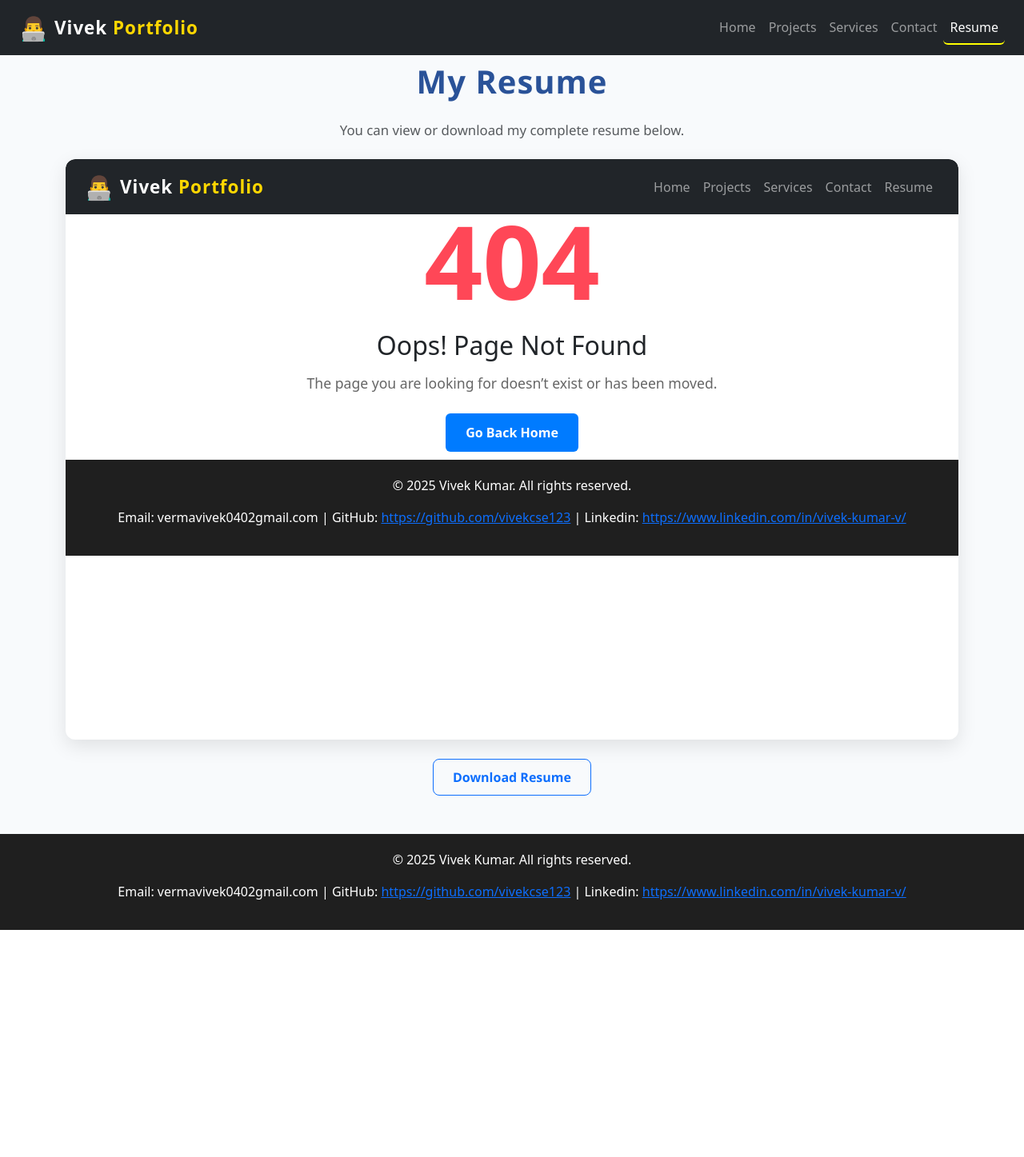
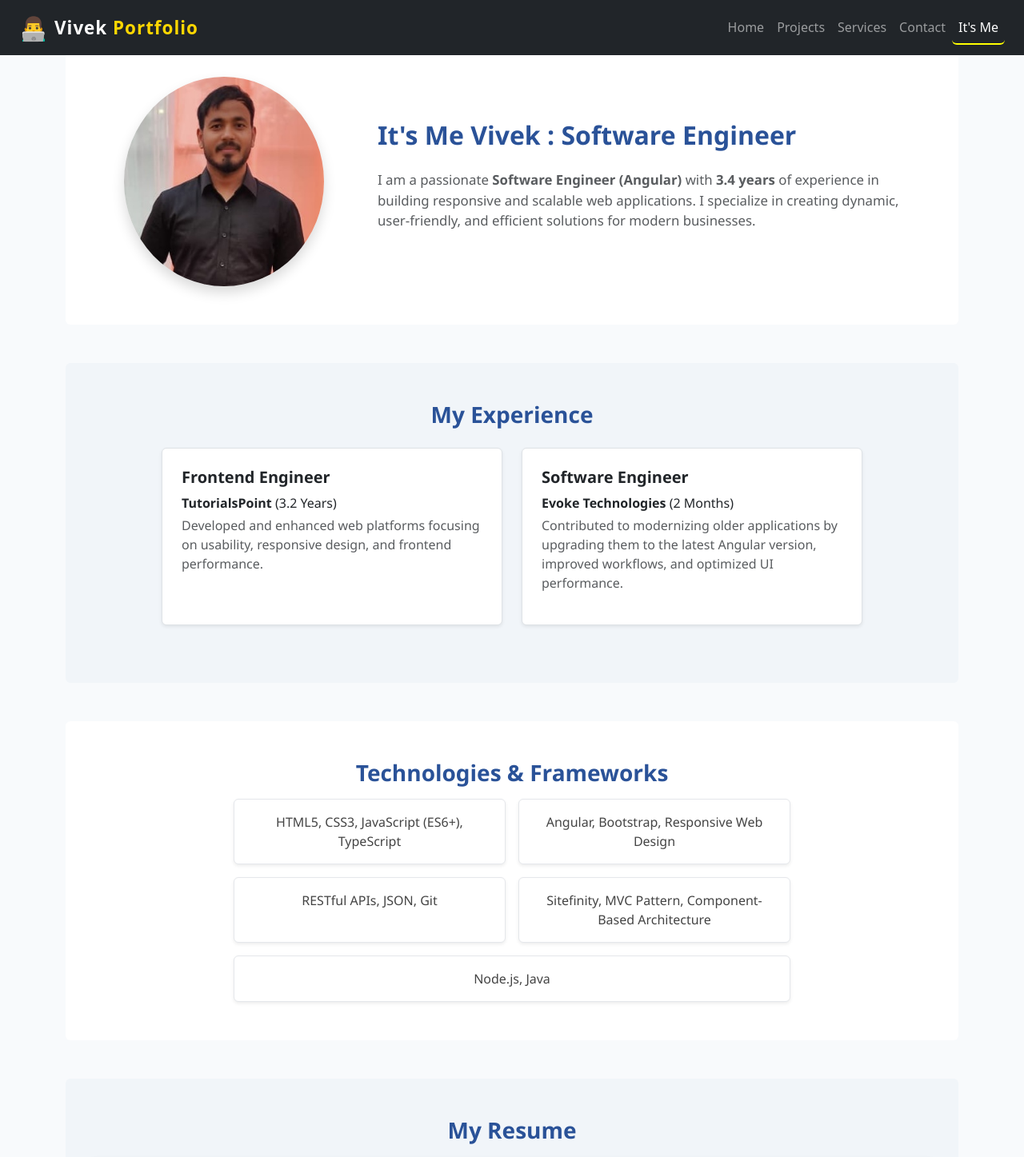
Before and after one commit to vivekcse123/Vivek_portfolio, an Angular app: page /resume in a window 1280 px wide. Shown: the top 1447 px of the page at 80% size. Before the commit the page ends 1163 px from the top, so only its background shows below. Built offline with nearby package versions, Linux system fonts and the light colour scheme.

Commit message:
Changes in Resume Component

```diff
--- a/src/app/app.routes.ts
+++ b/src/app/app.routes.ts
@@ -10,7 +10,7 @@ export const routes: Routes = [
     {path: '', redirectTo: 'home', pathMatch: 'full'},
     {path: 'home', component: HomeComponent, title: "Welcome to Vivek's Portfolio"},
     {path: 'project', component: ProjectsComponent, title: 'My Projects'},
-    {path: 'resume', component: ResumeComponent, title: 'Vivek\'s Resume'},
+    {path: 'resume', component: ResumeComponent, title: 'It\'s Me'},
     {path: 'services', component: ServicesComponent, title: 'My Services'},
     {path: 'contact', component: ContactComponent, title: 'Contact Me'},
     {path: '**', component: PageNotFoundComponent, title: "Page not found!"}
--- a/src/app/home/home.component.html
+++ b/src/app/home/home.component.html
@@ -9,7 +9,7 @@
 
       <!-- Right: Image -->
       <div class="col-md-6 text-center mt-4 mt-md-0">
-        <img src="assets/images/photo.jpg" alt="Vivek Kumar" class="img-fluid rounded-circle hero-img" />
+        <img src="assets/images/myphoto.jpeg" alt="Vivek Kumar" class="img-fluid rounded-circle hero-img" />
       </div>
     </div>
   </div>
--- a/src/app/resume/resume.component.css
+++ b/src/app/resume/resume.component.css
@@ -1,41 +1,57 @@
 .resume-section {
   background-color: #f8fafc;
   font-family: 'Segoe UI', Tahoma, Geneva, Verdana, sans-serif;
-  padding: 60px 20px;
+  padding: 40px 0;
+  width: 100%;
 }
 
-.resume-section h2 {
-  font-size: 2.5rem;
-  font-weight: 700;
-  margin-bottom: 15px;
-  color: #2a5298;
-  letter-spacing: 1px;
-  margin: 30px 0px;
+.resume-section .container > div {
+  width: 100%;
+  margin: 0 auto 40px auto;
+  padding: 30px;
 }
 
-.resume-section p {
+.about-me-section {
+  background-color: #ffffff;
+}
+
+.experience-section {
+  background-color: #f1f5f9;
+}
+
+.skills-section {
+  background-color: #ffffff;
+}
+
+.resume-frame-section {
+  background-color: #f1f5f9;
+}
+
+.resume-section h2,
+.resume-section h3 {
+  font-weight: 700;
+  color: #2a5298;
+  margin-bottom: 20px;
+}
+
+.about-me-section p {
   font-size: 1.05rem;
   color: #555;
-  max-width: 700px;
-  margin: 0 auto 30px;
 }
 
-.resume-frame {
-  background: #ffffff;
-  border-radius: 12px;
-  box-shadow: 0 8px 24px rgba(0, 0, 0, 0.1);
-  overflow: hidden;
-  transition: all 0.3s ease-in-out;
+.skills-section .list-group-item {
+  border: none;
+  padding-left: 0;
+  font-size: 1rem;
+  color: #444;
 }
 
-.resume-frame iframe {
+.resume-frame-section iframe {
   width: 100%;
-  height: 720px;
-  border: none;
-  border-radius: 12px;
+  height: 650px;
+  border-radius: 8px;
 }
 
-/* Download button styling */
 .resume-section .btn {
   font-size: 1rem;
   padding: 10px 30px;
@@ -43,20 +59,37 @@
   border-radius: 8px;
   transition: all 0.3s ease-in-out;
 }
+.skill-box {
+  background: #ffffff;
+  border: 1px solid #e5e7eb;
+  font-size: 1rem;
+  color: #444;
+  flex: 1 1 45%; /* responsive, two per row on larger screens */
+  text-align: center;
+  transition: transform 0.2s ease, box-shadow 0.2s ease;
+}
+
+.skill-box:hover {
+  transform: translateY(-4px);
+  box-shadow: 0 6px 16px rgba(0, 0, 0, 0.1);
+  background: #f9fafb;
+}
+
+
 
 .resume-section .btn-outline-primary:hover {
   background-color: #2a5298;
-  color: white;
+  color: #fff;
   border-color: #2a5298;
 }
 
-/* Responsive optimization */
 @media (max-width: 768px) {
-  .resume-frame iframe {
+  .resume-section .container > div {
+    width: 100%;
+    padding: 20px;
+    margin-bottom: 30px;
+  }
+  .resume-frame-section iframe {
     height: 500px;
   }
-
-  .resume-section h2 {
-    font-size: 2rem;
-  }
 }
--- a/src/app/resume/resume.component.html
+++ b/src/app/resume/resume.component.html
@@ -1,11 +1,73 @@
 <section class="resume-section py-5">
-  <div class="container text-center">
-    <h2 class="mb-4">My Resume</h2>
-    <p class="text-muted mb-4">
-      You can view or download my complete resume below.
+  <div class="container">
+    <!-- About Me Section -->
+    <div class="about-me-section py-5 mb-5 rounded">
+      <div class="row align-items-center">
+        <!-- Profile Image -->
+        <div class="col-md-4 text-center mb-3 mb-md-0">
+          <img src="assets/images/myphoto.jpeg" alt="Vivek Kumar"
+               class="img-fluid rounded-circle shadow" width="250">
+        </div>
+        <!-- About Me Text -->
+        <div class="col-md-8 text-md-start text-center">
+          <h2 class="mb-4">It's Me Vivek : Software Engineer</h2>
+          <p class="text-muted">
+            I am a passionate <strong>Software Engineer (Angular)</strong> with <strong>3.4 years</strong> of
+            experience in building responsive and scalable web applications.
+            I specialize in creating dynamic, user-friendly, and efficient solutions for modern businesses.
           </p>
+        </div>
+      </div>
+    </div>
 
-    <div class="resume-frame mb-4">
+    <!-- Experience Section -->
+    <div class="experience-section py-5 mb-5 rounded">
+      <h3 class="mb-4 text-center">My Experience</h3>
+      <div class="row justify-content-center">
+        <div class="col-md-5 mb-4">
+          <div class="p-4 border rounded shadow-sm h-100 bg-white">
+            <h5 class="fw-bold">Frontend Engineer</h5>
+            <p class="mb-1"><strong>TutorialsPoint</strong> (3.2 Years)</p>
+            <p class="text-muted">
+              Developed and enhanced web platforms focusing on usability, responsive design, and frontend performance.
+            </p>
+          </div>
+        </div>
+        <div class="col-md-5 mb-4">
+  <div class="p-4 border rounded shadow-sm h-100 bg-white">
+    <h5 class="fw-bold">Software Engineer</h5>
+    <p class="mb-1"><strong>Evoke Technologies</strong> (2 Months)</p>
+    <p class="text-muted">
+      Contributed to modernizing older applications by upgrading them to the latest Angular version,
+      improved workflows, and optimized UI performance.
+    </p>
+  </div>
+</div>
+
+      </div>
+    </div>
+
+    <!-- Skills Section -->
+    <div class="skills-section py-5 mb-5 rounded">
+  <h3 class="mb-3 text-center">Technologies & Frameworks</h3>
+  <div class="row justify-content-center">
+    <div class="col-md-8">
+      <div class="d-flex flex-wrap gap-3 justify-content-center">
+        <div class="skill-box p-3 rounded shadow-sm">HTML5, CSS3, JavaScript (ES6+), TypeScript</div>
+        <div class="skill-box p-3 rounded shadow-sm">Angular, Bootstrap, Responsive Web Design</div>
+        <div class="skill-box p-3 rounded shadow-sm">RESTful APIs, JSON, Git</div>
+        <div class="skill-box p-3 rounded shadow-sm">Sitefinity, MVC Pattern, Component-Based Architecture</div>
+        <div class="skill-box p-3 rounded shadow-sm">Node.js, Java</div>
+      </div>
+    </div>
+  </div>
+</div>
+
+
+    <!-- Resume Frame -->
+    <div class="resume-frame-section py-5 mb-4 rounded">
+      <h3 class="mb-3 text-center">My Resume</h3>
+      <div class="p-3 border rounded shadow-sm bg-white">
         <iframe
           src="assets/images/Vivek_Kumar_Resume.pdf"
           width="100%"
@@ -15,9 +77,13 @@
           title="Vivek Kumar Resume"
         ></iframe>
       </div>
+    </div>
 
+    <!-- Download Button -->
+    <div class="text-center">
       <a href="assets/images/Vivek_Kumar_Resume.pdf" download class="btn btn-outline-primary px-4">
         Download Resume
       </a>
     </div>
+  </div>
 </section>
--- a/src/app/shared/header/header.component.html
+++ b/src/app/shared/header/header.component.html
@@ -17,7 +17,7 @@
         <li class="nav-item"><a class="nav-link" routerLink="contact" routerLinkActive="active"
      [routerLinkActiveOptions]="{ exact: true }">Contact</a></li>
         <li class="nav-item"><a class="nav-link" routerLink="resume" routerLinkActive="active"
-     [routerLinkActiveOptions]="{ exact: true }">Resume</a></li>
+     [routerLinkActiveOptions]="{ exact: true }">It's Me</a></li>
       </ul>
     </div>
   </nav>
```
Also changed, not shown: src/assets/images/myphoto.jpeg (added). Lines whose indentation alone changed are shown as unchanged.
